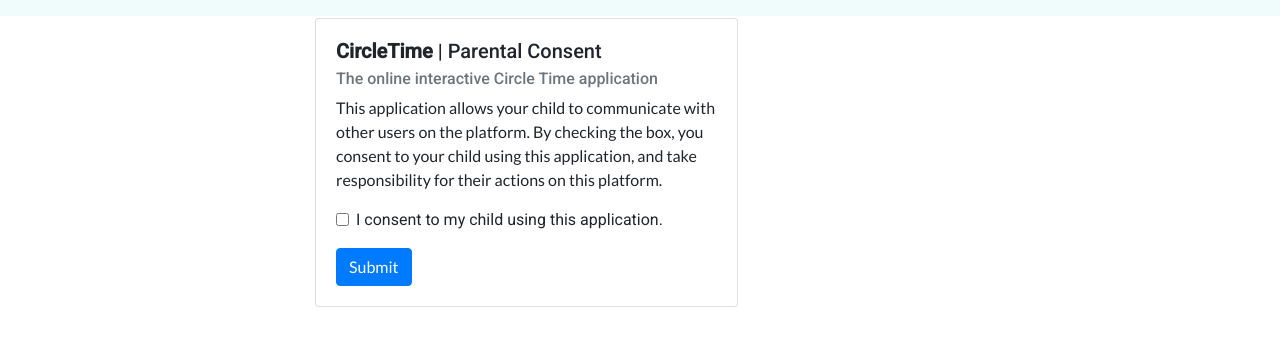
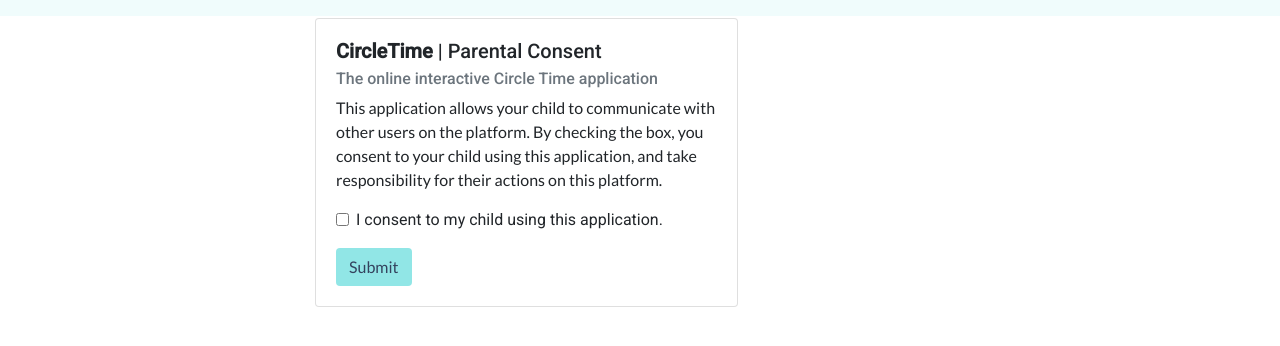
Before and after one commit to JConorBradley98/circletimegroupproject, an Angular app: page /consent in a window 1280 px wide. Shown: the top 346 px of the page. Built offline with nearby package versions, Linux system fonts and the light colour scheme.

Commit message:
Populating README

```diff
--- a/src/app/components/circle-time/circle-time.component.html
+++ b/src/app/components/circle-time/circle-time.component.html
@@ -58,9 +58,7 @@
     <div class="row">
 
         <div class="col-md-2" >
-
             <img id='Handup' *ngIf="this.userTypeCheck() === true" src='{{images[0]}}' width="71" height="100">
-
         </div>
 
         <div class="col-md-2">
--- a/src/app/components/circle-time/circle-time.component.ts
+++ b/src/app/components/circle-time/circle-time.component.ts
@@ -12,13 +12,13 @@
   personSpeaking;
   localUser;
 
-  pillows : Pillow[] = [
-    {image: "../../../assets/pillow_blue.png", name: "Harry Styles"},
-    {image: "../../../assets/pillow_green.png", name: "Amy Smyth"},
-    {image: "../../../assets/pillow_magenta.png", name: "Aleks Stanek"},
-    {image: "../../../assets/pillow_purple.png", name: "Sofie Ludwig"},
-    {image: "../../../assets/pillow_red.png", name: "Mateusz Molga"},
-    {image: "../../../assets/pillow_turquoise.png", name: " "}
+  pillows: Pillow[] = [
+    { image: "../../../assets/pillow_blue.png", name: "Harry Styles" },
+    { image: "../../../assets/pillow_green.png", name: "Amy Smyth" },
+    { image: "../../../assets/pillow_magenta.png", name: "Aleks Stanek" },
+    { image: "../../../assets/pillow_purple.png", name: "Sofie Ludwig" },
+    { image: "../../../assets/pillow_red.png", name: "Mateusz Molga" },
+    { image: "../../../assets/pillow_turquoise.png", name: " " }
   ];
 
   images = [
@@ -35,7 +35,12 @@
   ngOnInit(): void {
     this.authService.reDirect(this.router);
     this.personSpeaking = 'Jill Smith';
-    this.pillows[5].name = localStorage.getItem('USER_NAME');
+    if (localStorage.getItem('ACCESS_TOKEN') === 'access_token_teacher') {
+      this.pillows[5].name = 'Mia Murray';
+    } else {
+      this.pillows[5].name = localStorage.getItem('USER_NAME');
+    }
+
   }
 
   allowDrop(ev) {
--- a/src/app/components/consent-screen/consent-screen.component.html
+++ b/src/app/components/consent-screen/consent-screen.component.html
@@ -16,7 +16,7 @@
                     <input type="checkbox" class="form-check-input" id="consentCheckbox">
                     <label class="form-check-label" for="consentCheckbox">I consent to my child using this application.</label>
                 </div>
-                <button type="submit" class="btn btn-primary" (click)='loginToCircleTime()'>Submit</button>
+                <button type="submit" class="btn general-button" (click)='loginToCircleTime()'>Submit</button>
             </div>
         </div>
     </div>
```
Also changed, not shown: 1 other file (tests, documents, lock files or other folders).
